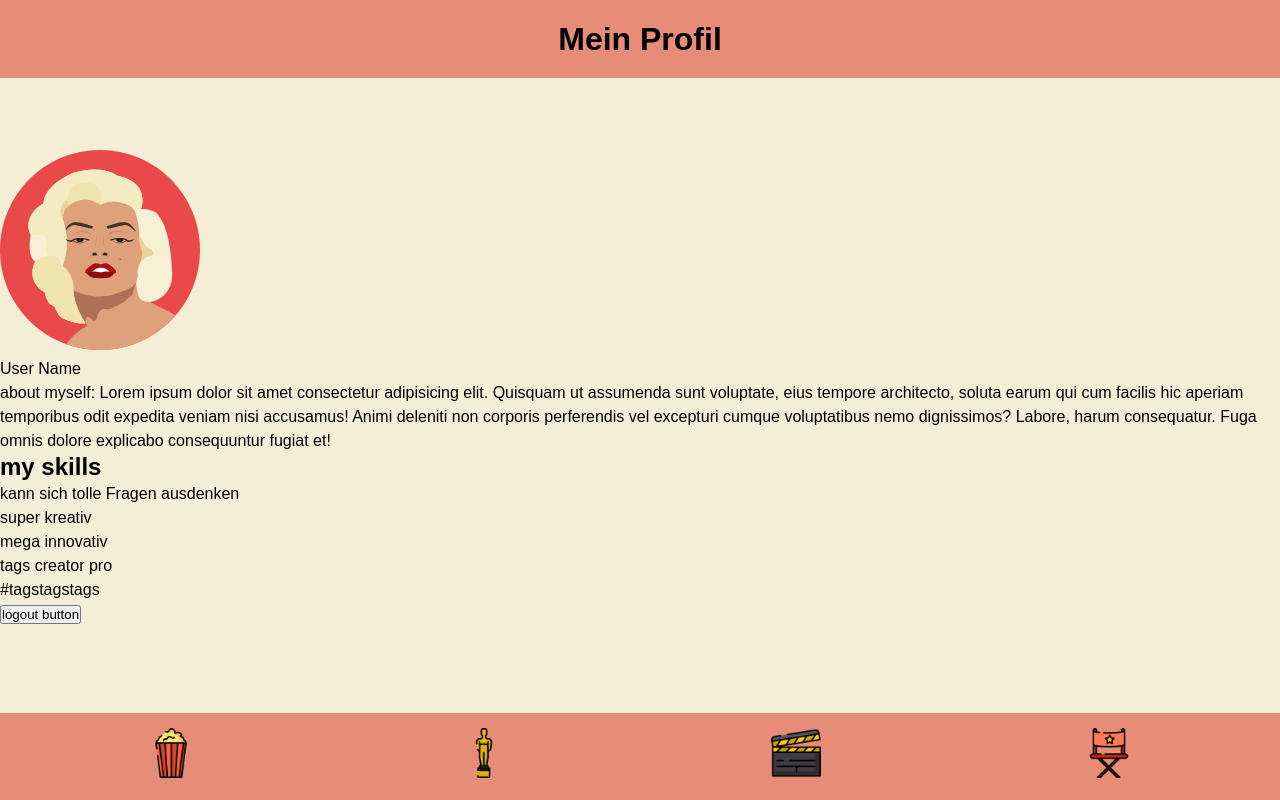
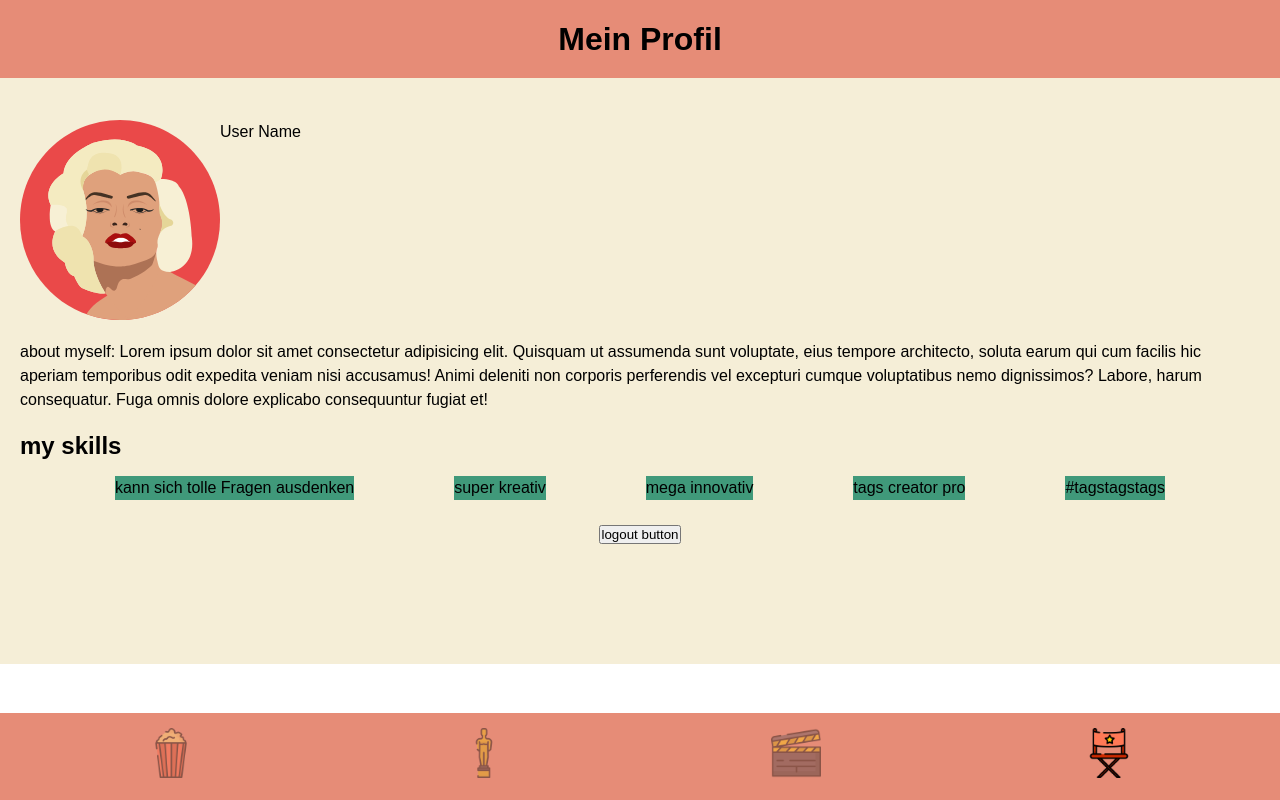
Before and after one commit to felixcanditt/quiz-app, a website built with Vite: page user-profile.html in a window 1280 px wide. Built offline with nearby package versions, Linux system fonts and the light colour scheme.

Commit message:
update css: opacity icons, basic design for all htmls

```diff
--- a/css/base.css
+++ b/css/base.css
@@ -51,8 +51,8 @@ header {
 }
 
 main {
-  padding-top: 150px;
-  padding-bottom: 150px;
+  padding-top: 120px;
+  padding-bottom: 120px;
 
   display: grid;
   justify-content: center;
@@ -65,6 +65,15 @@ main {
   xheight: 100vw;*/
 
   background-color: #f5eed7;
+}
+
+.main__create-cards {
+  padding-bottom: 300px;
+}
+
+.main__user-profile {
+  padding-left: 20px;
+  padding-right: 20px;
 }
 
 .card {
@@ -84,14 +93,45 @@ main {
   left: 300px;
 }
 
+.card__bookmark,
+.navigation__icon {
+  opacity: 0.4;
+}
+
+.card__bookmark--active,
+.navigation__icon--active {
+  opacity: 1;
+}
+
 .tags-box {
   display: flex;
+  flex-wrap: wrap;
   justify-content: space-evenly;
   padding-top: 10px;
 }
 
 .tags {
   background-color: #40997a;
+  margin: 5px;
+}
+
+.new__question,
+.new__answer,
+.new__tags {
+  padding: 15px 40px;
+}
+
+button {
+  display: block;
+  margin: 20px auto 0 auto;
+}
+
+.user-pic-box {
+  display: flex;
+}
+
+p {
+  padding: 20px 0;
 }
 
 footer {
--- a/user-profile.html
+++ b/user-profile.html
@@ -11,8 +11,8 @@
     <header>
       <h1>Mein Profil</h1>
     </header>
-    <main>
-      <figure>
+    <main class="main__user-profile">
+      <figure class="user-pic-box">
         <img src="./icons/user-pic.svg" alt="" width="200px" />
         <figcaption>User Name</figcaption>
       </figure>
@@ -26,12 +26,12 @@
         dolore explicabo consequuntur fugiat et!
       </p>
       <h2>my skills</h2>
-      <ul class="card__tags">
-        <li class="card__single-tag">kann sich tolle Fragen ausdenken</li>
-        <li class="card__single-tag">super kreativ</li>
-        <li class="card__single-tag">mega innovativ</li>
-        <li class="card__single-tag">tags creator pro</li>
-        <li class="card__single-tag">#tagstagstags</li>
+      <ul class="tags-box">
+        <li class="tags">kann sich tolle Fragen ausdenken</li>
+        <li class="tags">super kreativ</li>
+        <li class="tags">mega innovativ</li>
+        <li class="tags">tags creator pro</li>
+        <li class="tags">#tagstagstags</li>
       </ul>
       <div>
         <button>logout button</button>
@@ -39,17 +39,17 @@
     </main>
     <footer>
       <nav>
-        <span>
+        <span class="navigation__icon">
           <a href="./index.html"
             ><img src="./icons/popcorn.png" alt="popcorn" width="50px"
           /></a>
         </span>
-        <span>
+        <span class="navigation__icon">
           <a href="./bookmarked-cards.html"
             ><img src="./icons/oscar.png" alt="oscar" width="50px"
           /></a>
         </span>
-        <span>
+        <span class="navigation__icon">
           <a href="./create-cards.html"
             ><img
               src="./icons/clapperboard.png"
@@ -57,7 +57,7 @@
               width="50px"
           /></a>
         </span>
-        <span class="navigation__icon--active">
+        <span class="navigation__icon navigation__icon--active">
           <a href="./user-profile.html"
             ><img
               src="./icons/director-chair.png"
```
Also changed, not shown: bookmarked-cards.html (+4 -4 lines), create-cards.html (+13 -13 lines), index.html (+10 -22 lines).
